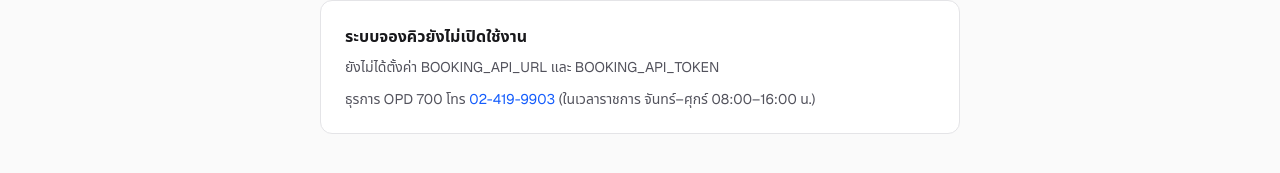
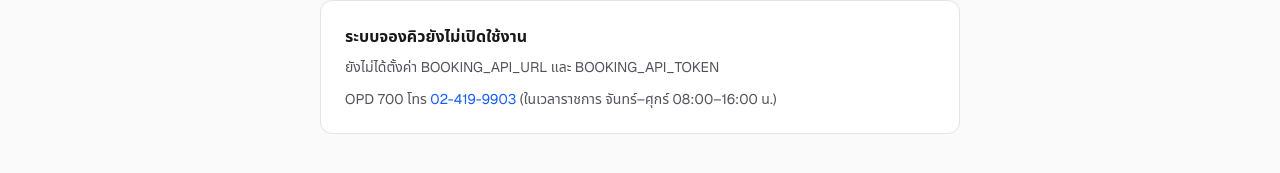
Before and after one commit to prhdev222/SiBMT_14, a Next.js app: page /book/transplant in a window 1280 px wide. Shown: the part 157-330 px from the top of the page. Built offline with nearby package versions, Linux system fonts and the light colour scheme.

Commit message:
chore: trim the group 1 contact card wording
Drops the late-arrival example and the word "ธุรการ" from the office name
everywhere a doctor reads it, so the three places that name the office
still agree with each other.

Co-Authored-By: Claude Opus 5 <noreply@anthropic.com>

```diff
--- a/src/app/book/transplant/page.tsx
+++ b/src/app/book/transplant/page.tsx
@@ -86,7 +86,7 @@ function Unavailable({ title, body }: { title: string; body: string }) {
       <h2 className="font-semibold text-zinc-900 text-base">{title}</h2>
       <p className="text-zinc-600 mt-2">{body}</p>
       <p className="text-zinc-600 mt-3">
-        ธุรการ OPD 700 โทร{" "}
+        OPD 700 โทร{" "}
         <a href={`tel:${CONTACT.phone}`} className="text-blue-600 hover:underline">
           {CONTACT.phoneDisplay}
         </a>{" "}
--- a/src/app/dashboard/review/page.tsx
+++ b/src/app/dashboard/review/page.tsx
@@ -120,7 +120,7 @@ export default async function ReviewPage() {
         )}
 
         <p className="text-xs text-zinc-500 text-center pt-2">
-          ติดต่อธุรการ OPD 700 โทร {CONTACT.phoneDisplay} ({CONTACT.hoursTh})
+          ติดต่อ OPD 700 โทร {CONTACT.phoneDisplay} ({CONTACT.hoursTh})
         </p>
       </main>
     </div>
--- a/src/app/refer/[type]/page.tsx
+++ b/src/app/refer/[type]/page.tsx
@@ -224,7 +224,6 @@ export default async function ReferTypePage({
             </h2>
             <p className="text-zinc-600 mb-2">
               เช่น ไปที่จุดใดก่อน ต้องเตรียมเอกสารอะไรยื่นหน้างาน
-              หรือผู้ป่วยมาสายต้องทำอย่างไร
             </p>
             <p className="font-medium text-zinc-800">{CONTACT.officeTh}</p>
             <p>
--- a/src/lib/config.ts
+++ b/src/lib/config.ts
@@ -8,7 +8,7 @@
 import type { ReferralType } from "./referral-types";
 
 export const CONTACT = {
-  officeTh: "ธุรการ OPD 700 โลหิตวิทยา โรงพยาบาลศิริราช",
+  officeTh: "OPD 700 โลหิตวิทยา โรงพยาบาลศิริราช",
   phone: "024199903",
   phoneDisplay: "02-419-9903",
   hoursTh: "ในเวลาราชการ จันทร์–ศุกร์ 08:00–16:00 น.",
```
Also changed, not shown: .claude/launch.json.
